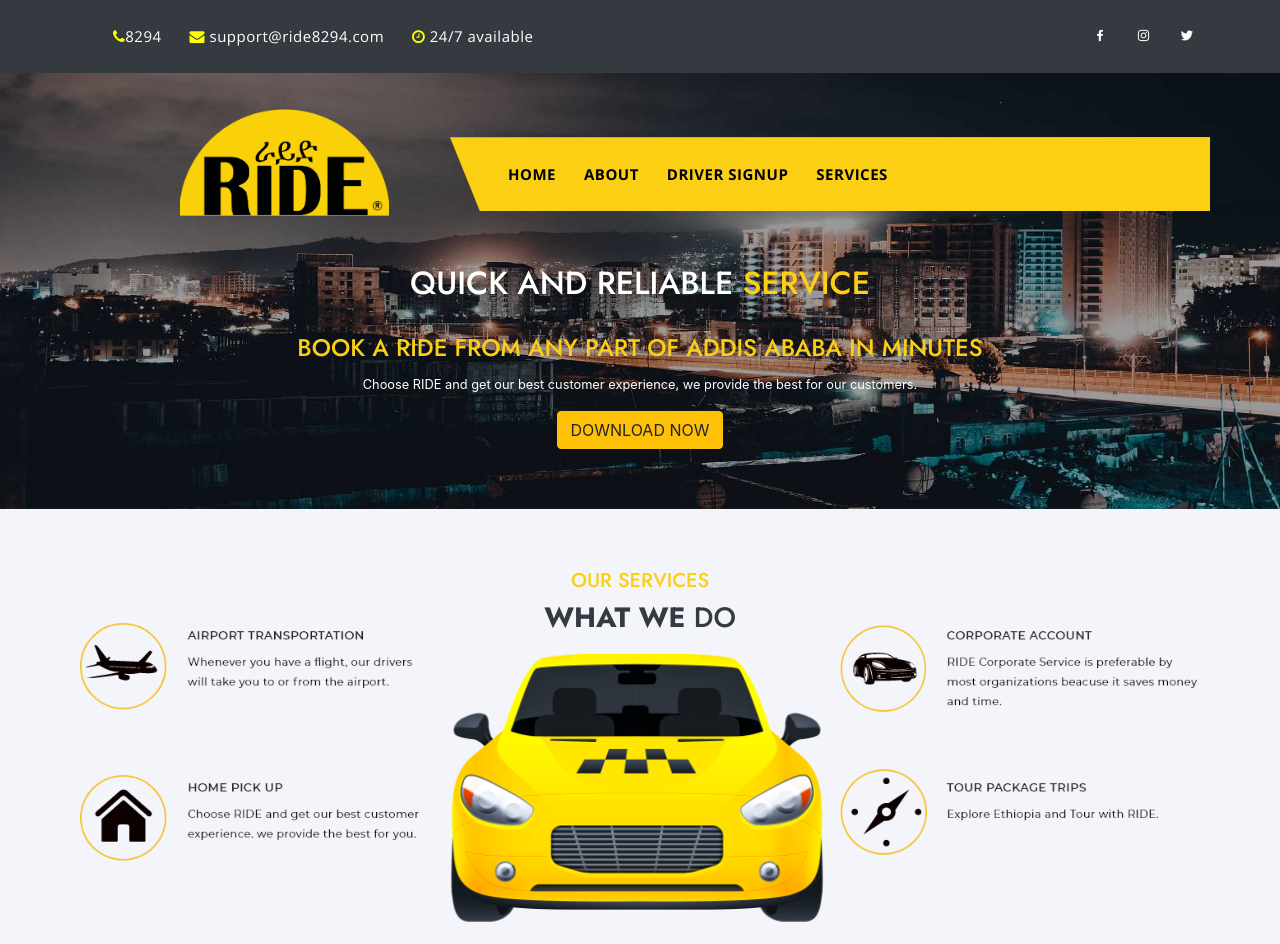
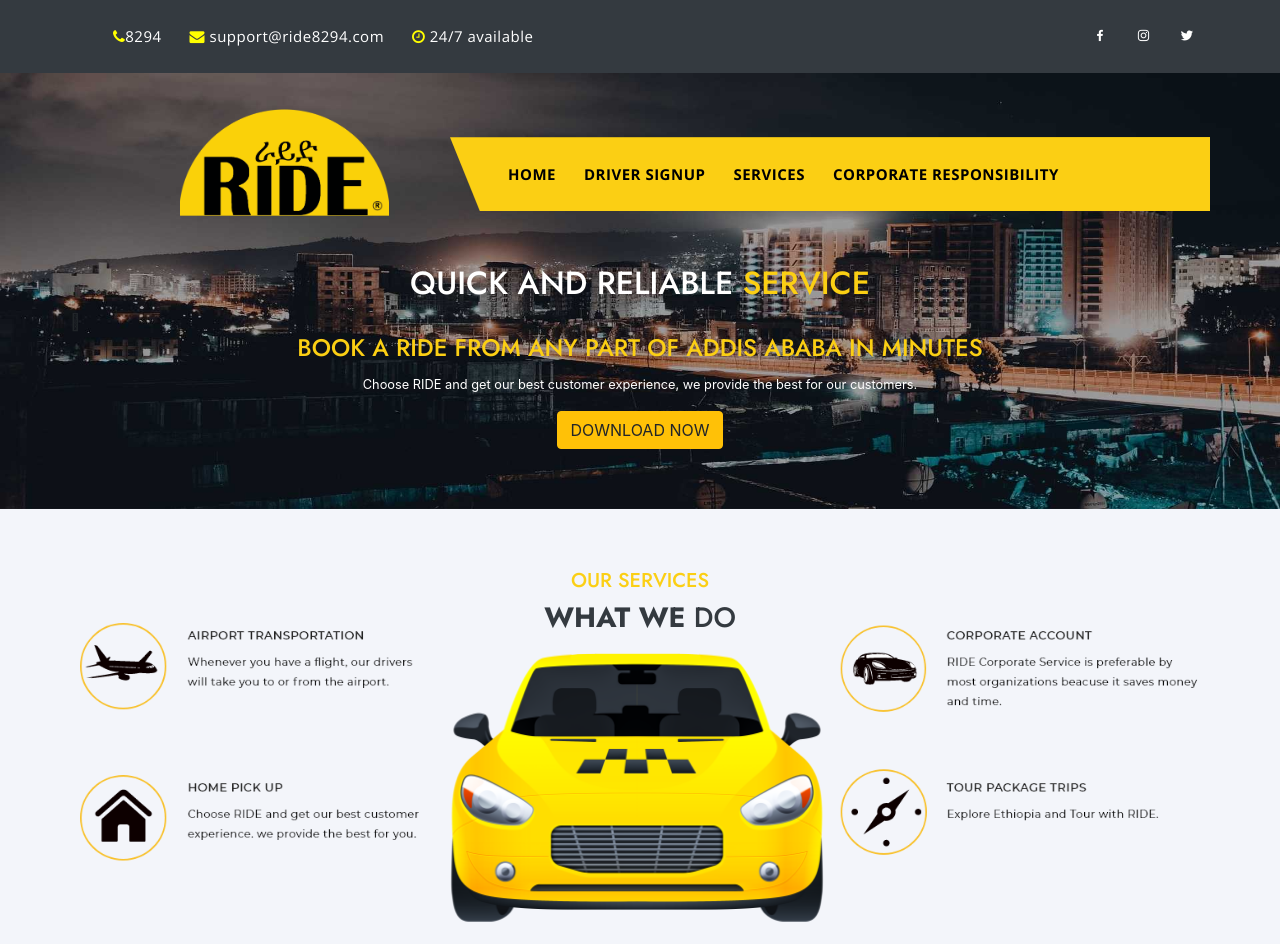
Before and after one commit to Alazar-dev/ride-final, a website with bundled scripts: page index.html in a window 1280 px wide. Shown: the top 944 px of the page. Built offline with nearby package versions, Linux system fonts and the light colour scheme.

Commit message:
added corporate responsibility link on header-low

```diff
--- a/index.html
+++ b/index.html
@@ -59,9 +59,9 @@
             <nav class="nav-menu d-none d-lg-block">
               <ul class="mt-3 mb-3">
                 <li class="active"><a href="index.html"><strong>HOME</strong></a></li>
-                <li><a href="about.html"><strong>ABOUT</strong></a></li>
                 <li><a href="booking.html"><strong>DRIVER SIGNUP</strong></a></li>
                 <li><a href="./services.html"><strong>SERVICES</strong></a></li>
+                <li><a href="#"><strong>CORPORATE RESPONSIBILITY</strong></a></li>
               </ul>
             </nav>
           </div>
```
Also changed, not shown: allowed_vehicles.html (+1 -0 lines), billing.html (+1 -0 lines), booking.html (+1 -1 lines), elligibility.html (+1 -0 lines), registeration.html (+1 -0 lines), services.html (+1 -0 lines).
